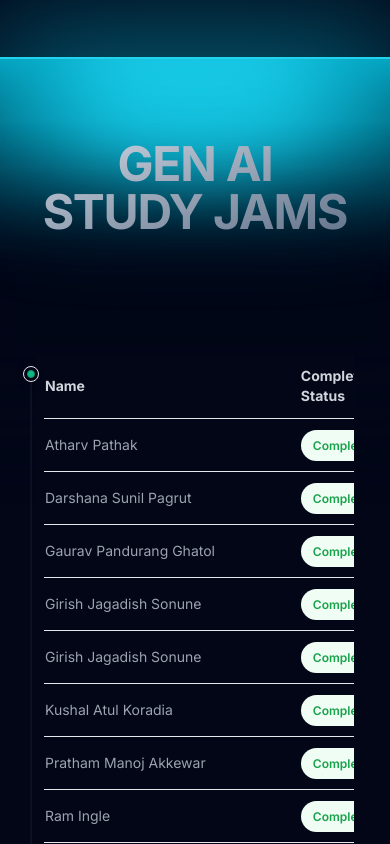
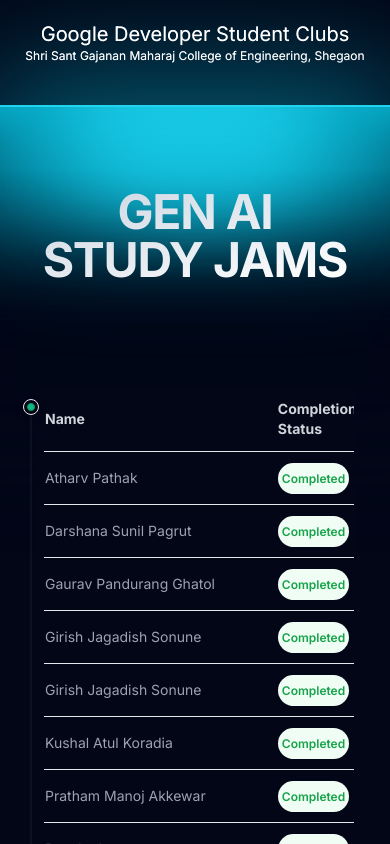
Before and after one commit to heyapurv/GenAi-Studyjams, a Next.js app: page / in a window 390 px wide. Shown: the top 844 px of the page. Built offline with nearby package versions, Linux system fonts and the light colour scheme.

Commit message:
made changes for 6.1 in screen

```diff
--- a/src/components/HeroSection.tsx
+++ b/src/components/HeroSection.tsx
@@ -8,7 +8,7 @@
   return (
    <>
 
-    <div className="sm:h-[500px] h-[530px] ">
+    <div className="sm:h-[500px] h-[515px] ">
     <Lamp/>
     </div>
     <Table/>
--- a/src/components/Lamp.tsx
+++ b/src/components/Lamp.tsx
@@ -8,12 +8,12 @@
 
 export default function LampDemo() {
   return (
-    <LampContainer className="-mt-56 sm:-mt-0">
+    <LampContainer className="-mt-44 sm:-mt-0">
       <div className=" text-white flex">
 
         <div >
 
-            <h2 className="sm:-mt-48 -mt-56 text-xl sm:text-3xl text-center bg-gradient-to-br from-slate-300 to-slate-500 bg-clip-text">Google Developer Student Clubs</h2>
+            <h2 className="sm:-mt-48 -mt-52 text-xl sm:text-3xl text-center bg-gradient-to-br from-slate-300 to-slate-500 bg-clip-text">Google Developer Student Clubs</h2>
             <p className="text-center text-xs sm:text-base bg-gradient-to-br from-slate-300 to-slate-500 bg-clip-text">Shri Sant Gajanan Maharaj College of Engineering, Shegaon</p>
         </div>
       </div>
@@ -25,7 +25,7 @@
           duration: 0.8,
           ease: "easeInOut",
         }}
-        className="sm:mt-8 mt- bg-gradient-to-br from-slate-300 to-slate-500 sm:py-4 bg-clip-text text-center text-5xl font-bold tracking-tight text-transparent md:text-7xl -mt-10  "
+        className="sm:mt-8 mt- bg-gradient-to-br from-slate-300 to-white sm:py-4 bg-clip-text text-center text-5xl font-bold tracking-tight text-transparent md:text-7xl -mt-10  "
       >
         GEN AI <br /> STUDY JAMS
       </motion.h1>
--- a/src/components/Table.tsx
+++ b/src/components/Table.tsx
@@ -10,7 +10,7 @@
                         <table className="w-full table-auto text-sm ml-2 text-left">
                             <thead className="text-gray-300 font-medium border-b">
                                 <tr>
-                                    <th className="py-3 pr-2">Name</th>
+                                    <th className="py-3 sm:pr-2">Name</th>
                                     <th className="py-3 pr-6">Completion Status</th>
                                     <th className="py-3 pr-6">Vertex Ai </th>
                                     <th className="py-3 pr-6">Gemini & Streamlit</th>
@@ -21,9 +21,9 @@
                             <tbody className="text-gray-400 divide-y">
                                 {tableData.map((item, idx) => (
                                     <tr key={idx}>
-                                        <td className="pr-6 py-4 whitespace-nowrap">{item.Name}</td>
+                                        <td className="sm:pr-6 py-4 whitespace-nowrap">{item.Name}</td>
                                         <td className="pr-6 py-4 whitespace-nowrap">
-                                            <span className={`px-3 py-2 rounded-full font-semibold text-xs ${item.Completion == "Yes" ? "text-green-600 bg-green-50" : "text-red-600 bg-red-200"}`}>
+                                            <span className={`sm:px-3 px-1 py-2 rounded-full font-semibold text-xs ${item.Completion == "Yes" ? "text-green-600 bg-green-50" : "text-red-600 bg-red-200"}`}>
                                                 {item.Completion == "Yes"? "Completed": "Incomplete"}
                                             </span>
                                         </td>
```
